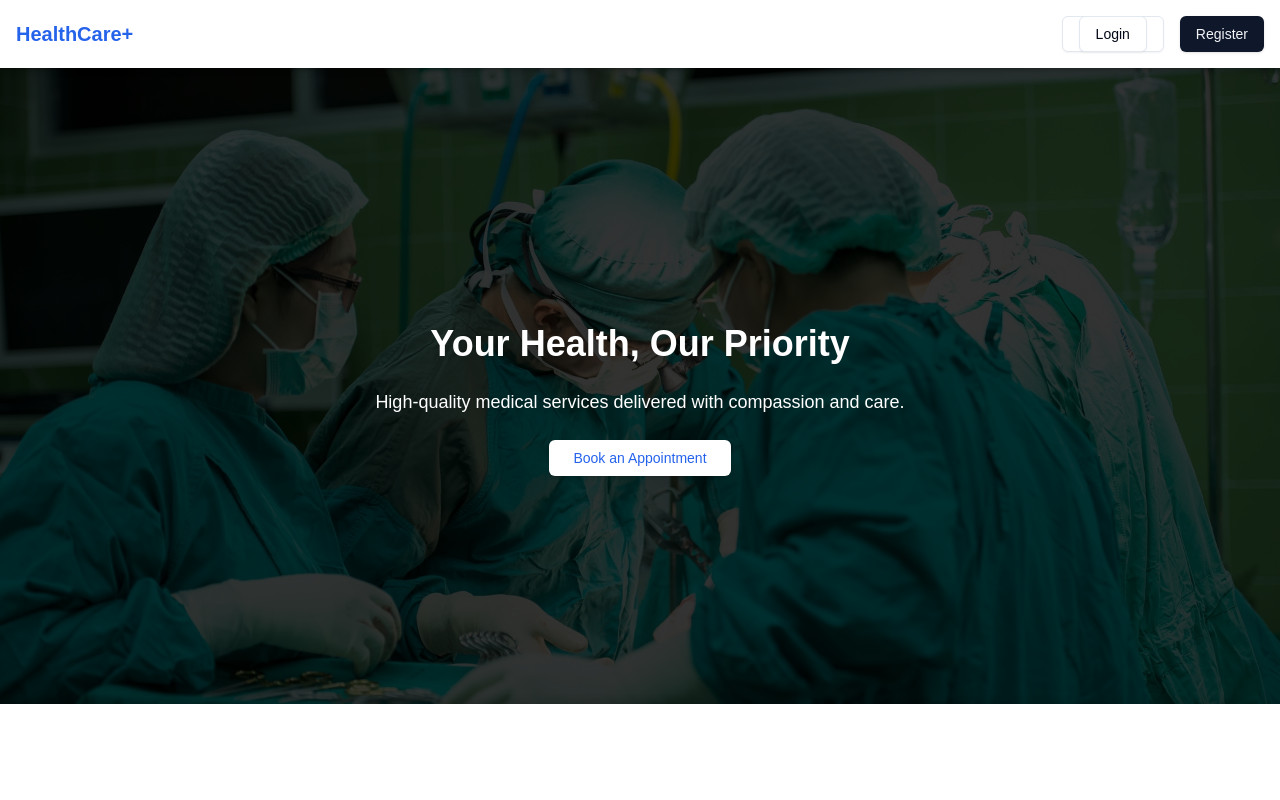
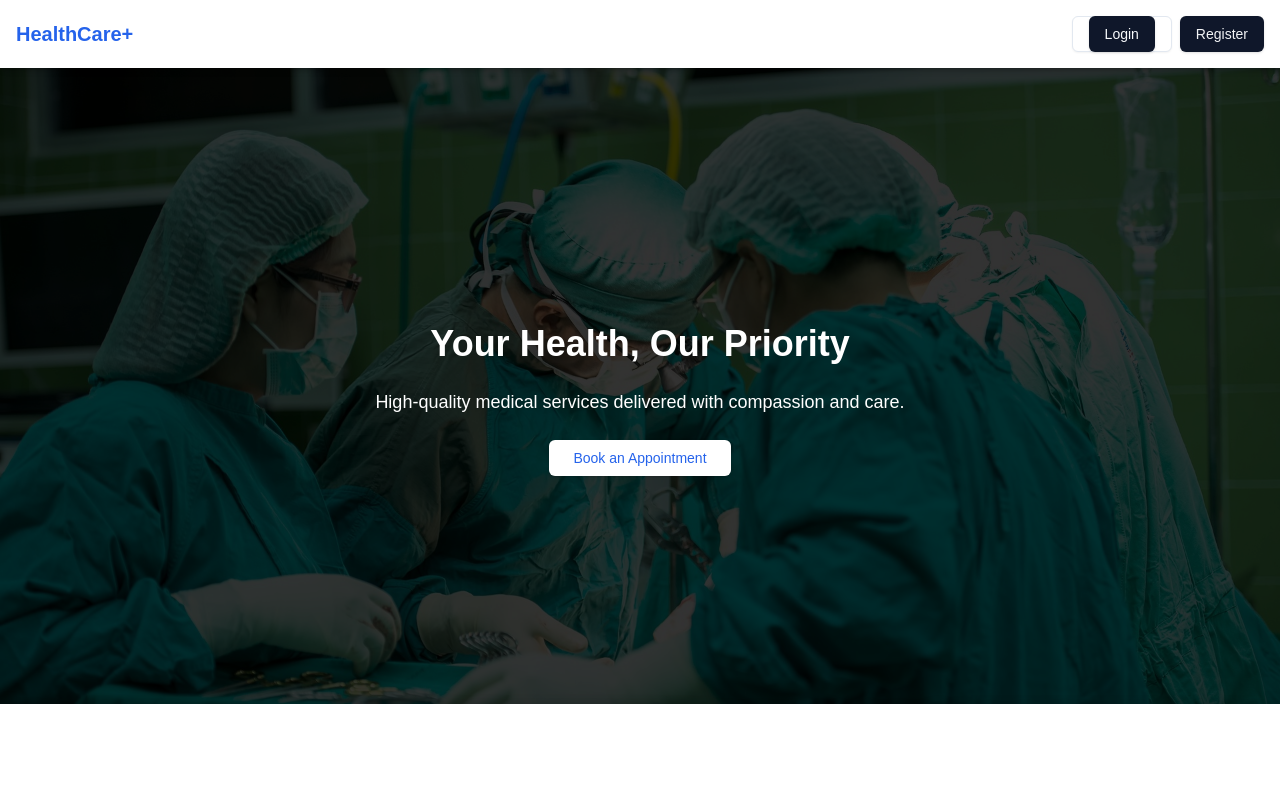
Before and after one commit to DHIRAJKumar09/Hospital-Management, a Next.js app: page /homepage in a window 1280 px wide. Shown: the top 800 px of the page. Built offline with nearby package versions, Linux system fonts and the light colour scheme.

Commit message:
Navbar updates

```diff
--- a/src/app/globals.css
+++ b/src/app/globals.css
@@ -4,6 +4,7 @@
 
 body {
   font-family: Arial, Helvetica, sans-serif;
+  overflow-x: hidden;
 }
 @layer base {
   :root {
--- a/src/app/homepage/dialoguehome/page.js
+++ b/src/app/homepage/dialoguehome/page.js
@@ -23,7 +23,7 @@ const Dialoghome = () => {
     <>
       <Dialog>
         <DialogTrigger>
-          <Button variant="outline">Login</Button>
+          <Button>Login</Button>
         </DialogTrigger>
         <DialogContent>
           <DialogHeader>
--- a/src/app/homepage/page.js
+++ b/src/app/homepage/page.js
@@ -128,7 +128,7 @@ const images = [
 
 export default function HomePage() {
   return (
-    <div className="min-h-screen bg-gray-50">
+    <div className="min-h-screen bg-gray-50 ">
       {/* Navbar */}
       <nav className="fixed top-0 left-0 w-full bg-white shadow-md z-50">
       <Navbar >
@@ -136,7 +136,7 @@ export default function HomePage() {
 
 
           {/* Navigation Buttons */}
-          <div className="space-x-4">
+          <div className="space-x-2">
             <Button variant="outline">
               <Dialoghome />
             </Button>
```
